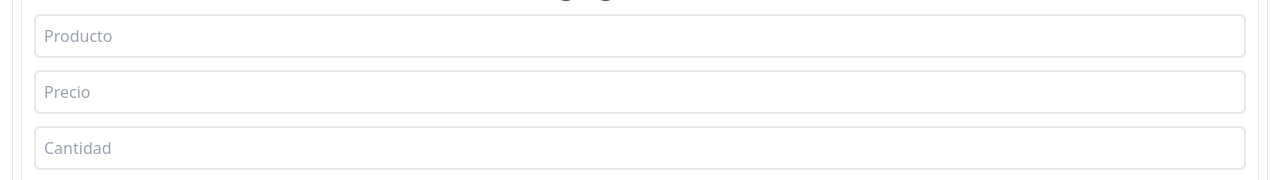
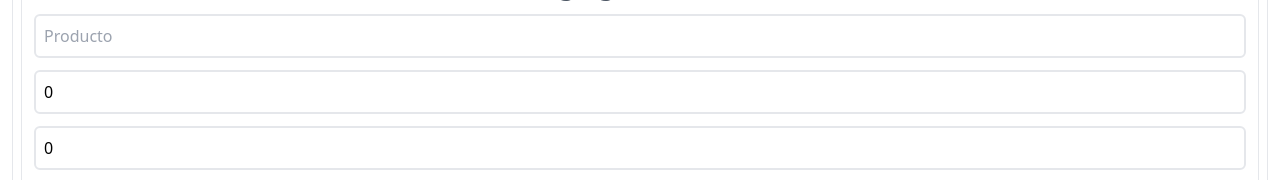
Before and after one commit to Jair-vet/Factura-REACT, a React (Vite) app: page / in a window 1280 px wide. Shown: the part 772-952 px from the top of the page. Built offline with nearby package versions, Linux system fonts and the light colour scheme.

Commit message:
Agregamos Validacion de las Alertas

```diff
--- a/src/components/InvoiceApp.jsx
+++ b/src/components/InvoiceApp.jsx
@@ -5,6 +5,7 @@ import { InvoiceInfo } from "./InvoiceInfo"
 import { InvoiceView } from "./InvoiceView"
 import { TableProducts } from "./TableProducts"
 import { TotalView } from "./TotalView"
+import { Alert } from "./Alert"
 
 
 export const InvoiceApp = () => {
@@ -16,17 +17,31 @@ export const InvoiceApp = () => {
 
     const [items, setItems] = useState(itemsInitial)
 
+    const [mensaje, setMensaje] = useState('')
 
     const handleSubmit = e => {
         e.preventDefault()
 
+        if([productValue, priceValue, quantityValue].includes('')) {
+            setMensaje('Todos los Campos son Obligatorios')
+            setTimeout(() => {
+                setMensaje('')
+            },3000)
+            return
+        }
+        setMensaje('')
+
         setItems([...items, {
-            key: 4,
+            id: 5,
             product: productValue,
-            price: priceValue,
-            quantity: quantityValue
+            price: +priceValue,
+            quantity: +quantityValue
         }])
 
+        // Clear Form
+        setProductValue('')
+        setPriceValue(0)
+        setQuantityValue(0)
     }
 
   return (
@@ -64,14 +79,19 @@ export const InvoiceApp = () => {
                     />
 
                     <form
-                         onSubmit={handleSubmit}
-                        className="flex flex-col space-y-3 p-3 border rounded-md mt-10">
+                        onSubmit={handleSubmit}
+                        className="flex flex-col space-y-3 p-3 border rounded-md mt-10"
+                    >
+
+                        { mensaje && <Alert className="text-center" mensaje='Todos los campos son Obligatorios'>{mensaje}</Alert> }
                         <h2 className="text-2xl text-center font-extrabold text-gray-600">Agregar Factura</h2>
                         <input
                             type="text"
                             name="product"
+                            id="product"
                             placeholder="Producto"
                             className="p-2 border-2 rounded-md"
+                            value={ productValue }
                             onChange={ e => {
                                 e.target.value
                                 setProductValue(e.target.value)
@@ -79,20 +99,24 @@ export const InvoiceApp = () => {
 
                         />
                         <input
-                            type="text"
+                            type="number"
                             name="price"
+                            id="price"
                             placeholder="Precio"
                             className="p-2 border-2 rounded-md"
+                            value={ priceValue }
                             onChange={ e => {
                                 e.target.value
                                 setPriceValue(e.target.value)
                             }}
                         />
                         <input
-                            type="text"
+                            type="number"
                             name="quantity"
+                            id="quantity"
                             placeholder="Cantidad"
                             className="p-2 border-2 rounded-md"
+                            value={ quantityValue }
                             onChange={ e => {
                                 e.target.value
                                 setQuantityValue(e.target.value)
```
